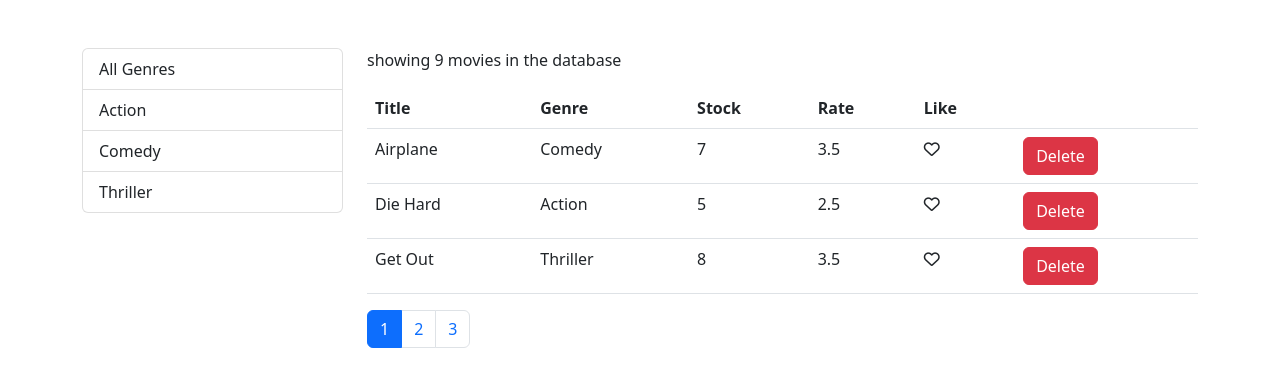
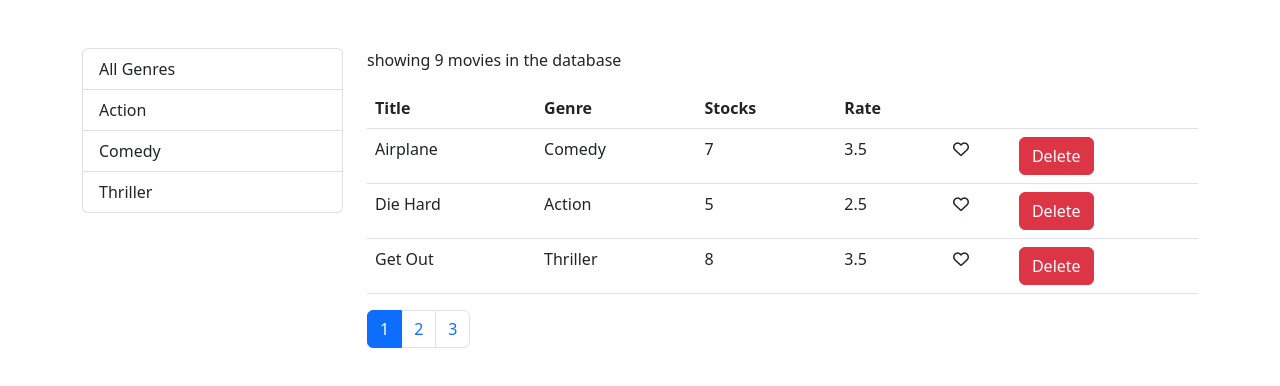
Before and after one commit to d3athammer/my-app, a React (Create React App) app: page / in a window 1280 px wide. Shown: the top 386 px of the page. Built offline with nearby package versions, Linux system fonts and the light colour scheme.

Commit message:
adding new tableheader component

```diff
--- a/src/components/Movies.jsx
+++ b/src/components/Movies.jsx
@@ -48,16 +48,7 @@
   }
 
   // To apply the sort when headings are clicked on
-  handleSort = path => {
-    // get the full array
-    const sortColumn = { ...this.state.sortColumn };
-    // get the title of sort, change order of the column
-    if (sortColumn.path === path) {
-      sortColumn.order = sortColumn.order === 'asc' ? 'desc' : 'asc';
-    } else {
-      sortColumn.path = path;
-      sortColumn.order = 'asc';
-    }
+  handleSort = sortColumn => {
     this.setState({ sortColumn })
   }
 
@@ -89,6 +80,7 @@
           </p>
           <MoviesTable
             movies={movies}
+            sortColumn={sortColumn}
             onLike={this.handleLike}
             onDelete={this.handleDelete}
             onSort={this.handleSort}
--- /dev/null
+++ b/src/components/common/tableHeader.jsx
@@ -0,0 +1,33 @@
+import React, { Component } from 'react';
+
+class TableHeader extends Component {
+  // columns: array
+  // sortColum: object
+  // onSort: function
+  raiseSort = path => {
+  // get the full array
+  const sortColumn = { ...this.props.sortColumn };
+  // get the title of sort, change order of the column
+  if (sortColumn.path === path) {
+    sortColumn.order = sortColumn.order === 'asc' ? 'desc' : 'asc';
+  } else {
+    sortColumn.path = path;
+    sortColumn.order = 'asc';
+  }
+  this.props.onSort(sortColumn);
+  };
+
+  render() {
+    return (
+      <thead>
+        <tr>
+          {this.props.columns.map(column => (
+            <th key={column.path || column.key} onClick={() => this.raiseSort(column.path)} >{column.label}</th>
+          ))}
+        </tr>
+      </thead>
+    );
+  }
+}
+
+export default TableHeader;
--- a/src/components/moviesTable.jsx
+++ b/src/components/moviesTable.jsx
@@ -1,9 +1,23 @@
 import React, { Component } from 'react';
 import Like from './common/like';
+import TableHeader from './common/tableHeader';
 
-const MoviesTable = ({ movies, onDelete, onLike, onSort }) => {
-  // extrating movies table
+class MoviesTable extends Component {
 
+  columns = [
+    {path: 'title', label: 'Title'},
+    {path: 'genre.name', label: 'Genre'},
+    {path: 'numberInStock', label: 'Stocks'},
+    {path: 'dailyRentalRate', label: 'Rate'},
+    {key:'like'},
+    {key: 'delete'}
+  ]
+
+
+  render() {
+    const { movies, onDelete, onLike, onSort, sortColumn } = this.props
+
+      // extrating movies table
   // 1. Destructor all the props that we are using
   // 2. import needed components
   // 3. Edit the props to the props created
@@ -12,16 +26,7 @@
 
   return (
     <table className="table">
-      <thead>
-        <tr>
-          <th onClick={() => onSort('Title')} >Title</th>
-          <th onClick={() => onSort('genre.name')} >Genre</th>
-          <th onClick={() => onSort('numberInStock')} >Stock</th>
-          <th onClick={() => onSort('dailyRentalRate')} >Rate</th>
-          <th>Like</th>
-          <th></th>
-        </tr>
-      </thead>
+      <TableHeader columns={this.columns} sortColumn={sortColumn} onSort={onSort} />
       <tbody>
         {movies.map( movie => (
           <tr key={movie._id}>
@@ -47,6 +52,9 @@
       </tbody>
     </table>
     );
+  }
 }
 
+
+
 export default MoviesTable;
```
